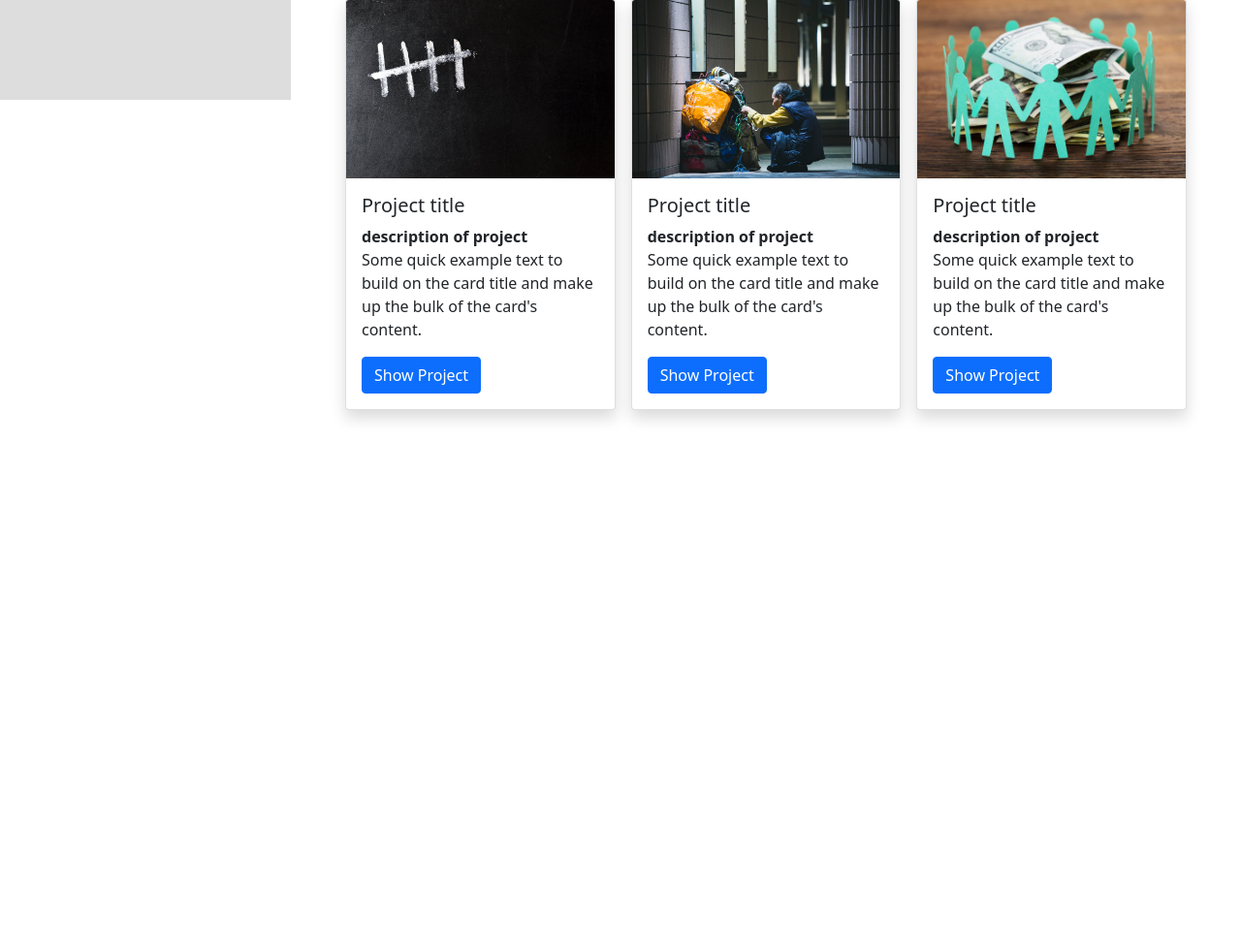
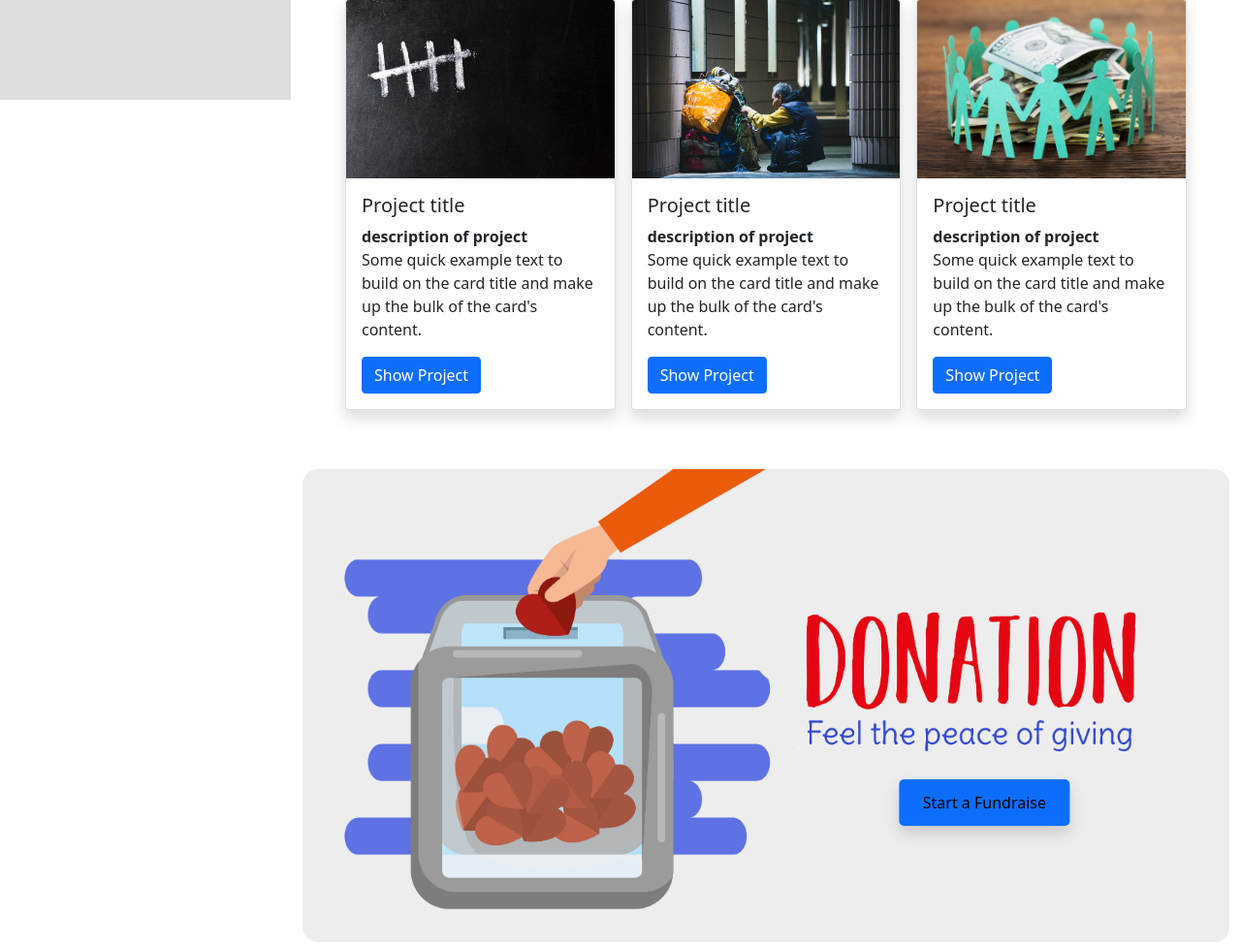
Before and after one commit to ab-gad/crowdFunding_django, a Django app: page / in a window 1280 px wide. Shown: the part 753-1730 px from the top of the page at 97% size. Before the commit the page ends 1187 px from the top, so only its background shows below. Run offline with Django 4.2, Linux system fonts and the light colour scheme; some libraries are stand-ins or nearby versions.

Commit message:
complete style of home page

```diff
--- a/home/templates/home.html
+++ b/home/templates/home.html
@@ -3,12 +3,12 @@
 
 {% block 'title' %} Home {% endblock %}
 
+{% block 'sidebar' %}
+    <p>test</p>
+    <p>test 2</p>
+{% endblock 'sidebar' %}
+
 {% block 'content' %}
-
-    {% block sidebar %}
-        <p>test</p>
-        <p>test 2</p>
-    {% endblock sidebar %}
 
     <section id="home_section">
         <div id="carouselExampleDark" class="carousel carousel-dark slide" data-bs-ride="carousel">
@@ -84,6 +84,13 @@
             </div>
         </div>
 
+        <div class="banner_container">
+            <div class="container position-relative  banner">
+                <img src="{% static 'images/h2.png' %}" width="100%" />
+                <button class="btn1 btn btn-primary shadow ">Start a Fundraise</button>
+            </div>
+        </div>
+
     </section>
 
 {% endblock %}
--- a/static/css/home.css
+++ b/static/css/home.css
@@ -26,6 +26,40 @@ nav {
 #home_section h2 {
     font-size: 40px;
 }
+.fotter{
+    width: 100%;
+    height: 50px;
+    background-color: black;
+    position: absolute;
+}
+#home_section .banner {
+    position: relative;
+  }
+
+#home_section .banner img {
+    width: 100%;
+    height: auto;
+    margin: 5px 0px;
+    border-radius: 1rem;
+}
+
+#home_section .btn1 {
+    position: absolute;
+    top: 70%;
+    left: 73%;
+    transform: translate(-50%, -50%);
+    -ms-transform: translate(-50%, -50%);
+    color: black;
+    font-size: 16px;
+    padding: 12px 24px;
+    border: none;
+    cursor: pointer;
+    border-radius: 5px;
+}
+#home_section .btn1:hover {
+    background-color: rgb(54, 50, 50);
+    color: wheat;
+}
 
 /* ----------------------------------- side bar -------------------------- */
 
--- a/templates/base_page.html
+++ b/templates/base_page.html
@@ -51,13 +51,20 @@
 
     <div id="sidebar" >
         <h2 class="text-center "> Crowd <span class="funding_span t">Funding</span> </h2>
-        <h5 class="p-2"> {% block sidebar %}  {% endblock sidebar %} </h5>
+        <h5 class="p-2"> {% block 'sidebar' %}  {% endblock 'sidebar' %} </h5>
     </div>
 
   <div class="container py-5">
-    {% block 'content' %}  {% endblock %}
+    {% block 'content' %}  {% endblock 'content' %}
   </div>
 
+
+
+  <!-- <div class="fotters text-light bg-dark">
+    <p> &copy; ITI - Coded In 2022-Team_4: </p>
+  </div> -->
+
   <script src="{% static 'js/bootstrap.bundle.min.js' %}"></script>
+
 </body>
 </html>
```
Also changed, not shown: static/images/h1.png (added), static/images/h2.png (added).
